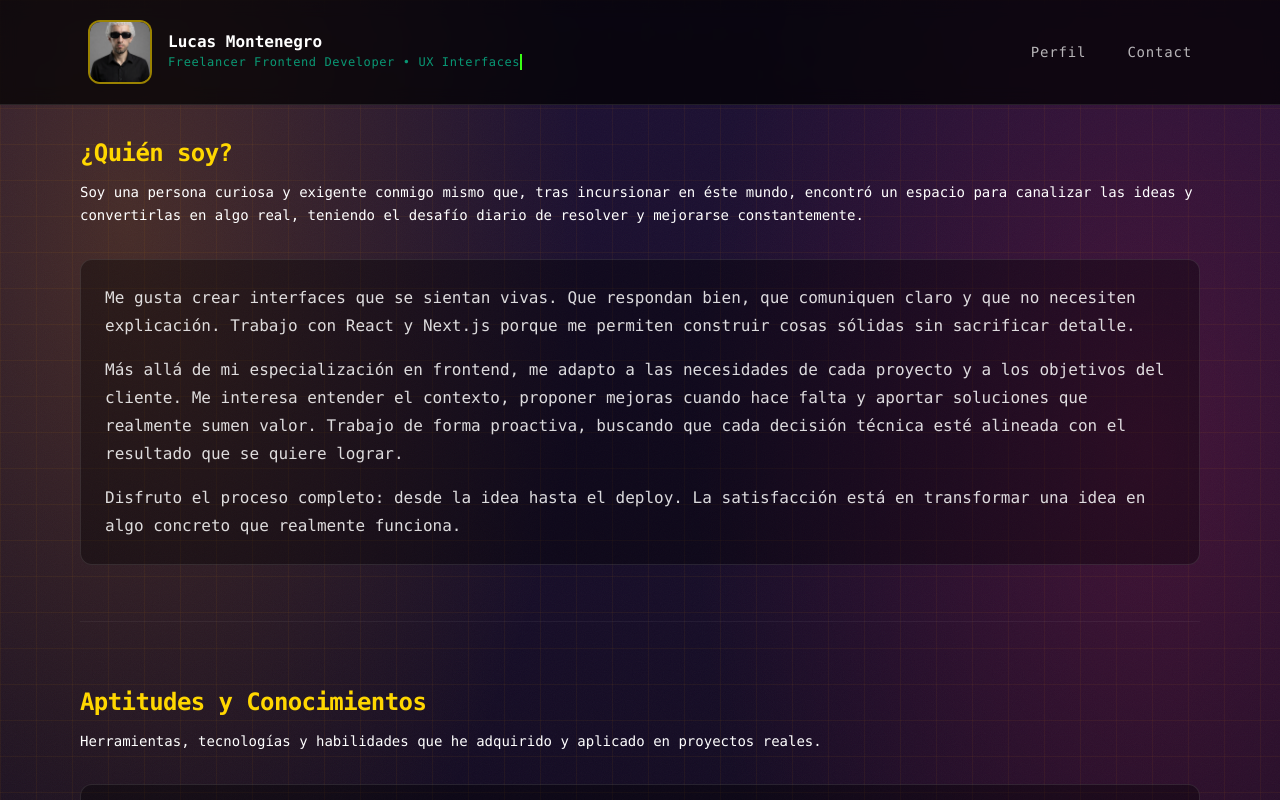
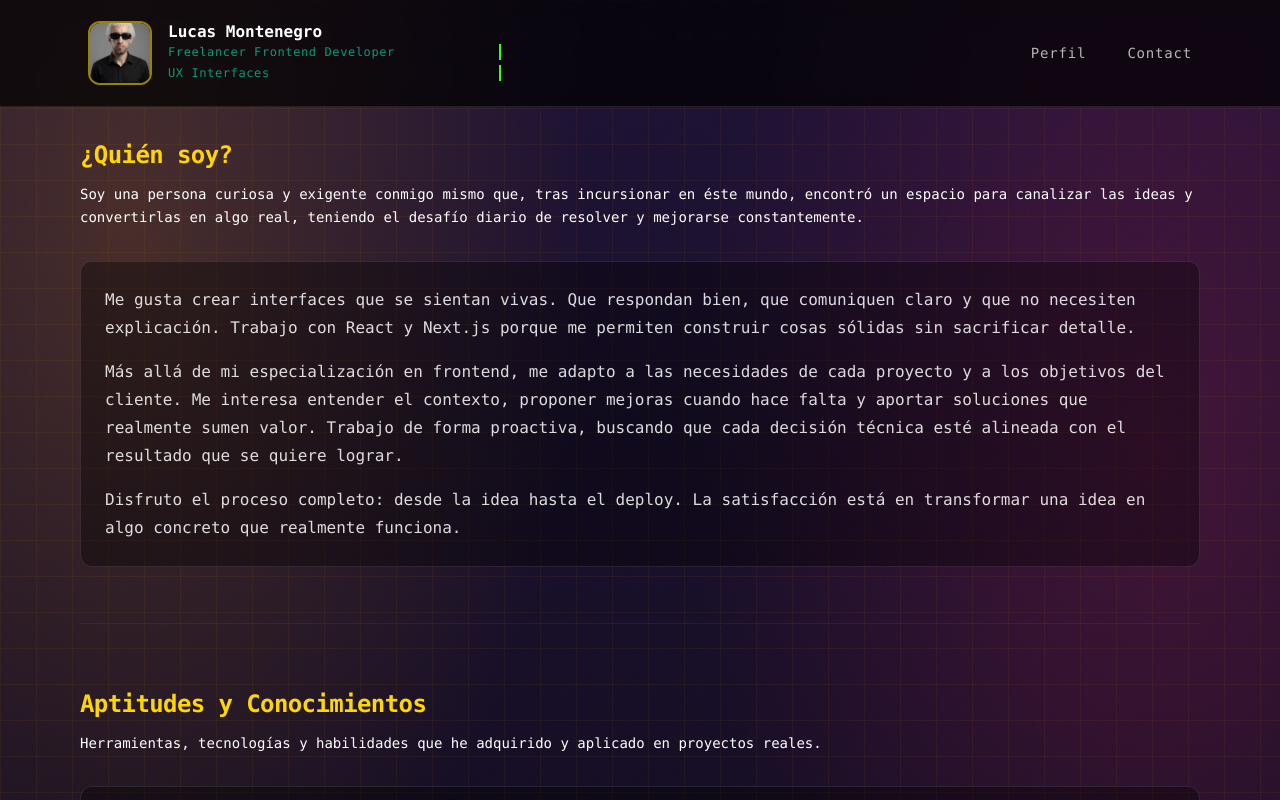
Before and after one commit to lu-developer476/Portfolio, a Next.js app: page /about in a window 1280 px wide. Shown: the top 800 px of the page. Built offline with nearby package versions, Linux system fonts and the light colour scheme.

Commit message:
Navbar.tsx

```diff
--- a/src/components/Navbar.tsx
+++ b/src/components/Navbar.tsx
@@ -63,7 +63,10 @@ export default function Navbar() {
                 Lucas Montenegro
               </div>
               <div className="text-xs font-mono tracking-wider text-cyber-neonGreen/60 overflow-hidden border-r-2 border-cyber-neonGreen/80 whitespace-nowrap animate-typing">
-                Freelancer Frontend Developer • UX Interfaces
+                Freelancer Frontend Developer
+              </div>
+              <div className="text-xs font-mono tracking-wider text-cyber-neonGreen/60 overflow-hidden border-r-2 border-cyber-neonGreen/80 whitespace-nowrap animate-typing">
+                UX Interfaces
               </div>
             </Link>
           </div>
```
